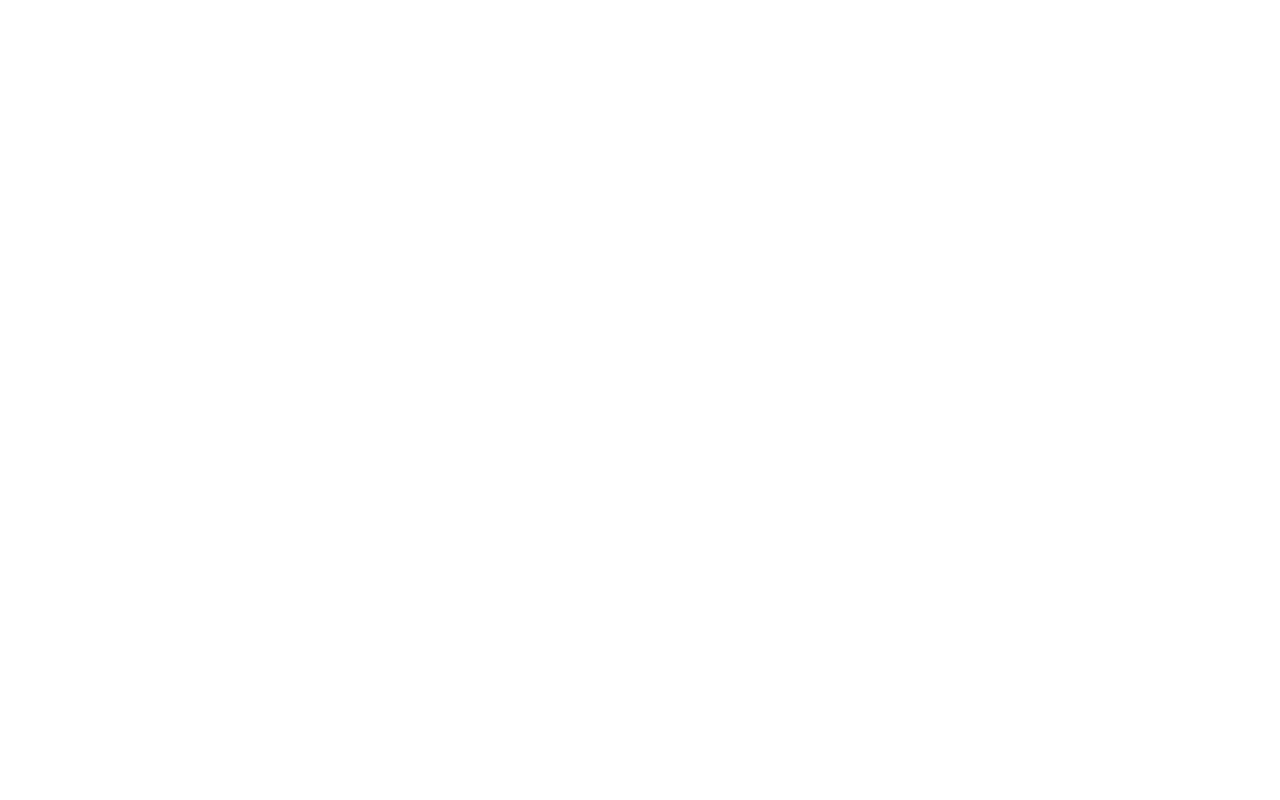
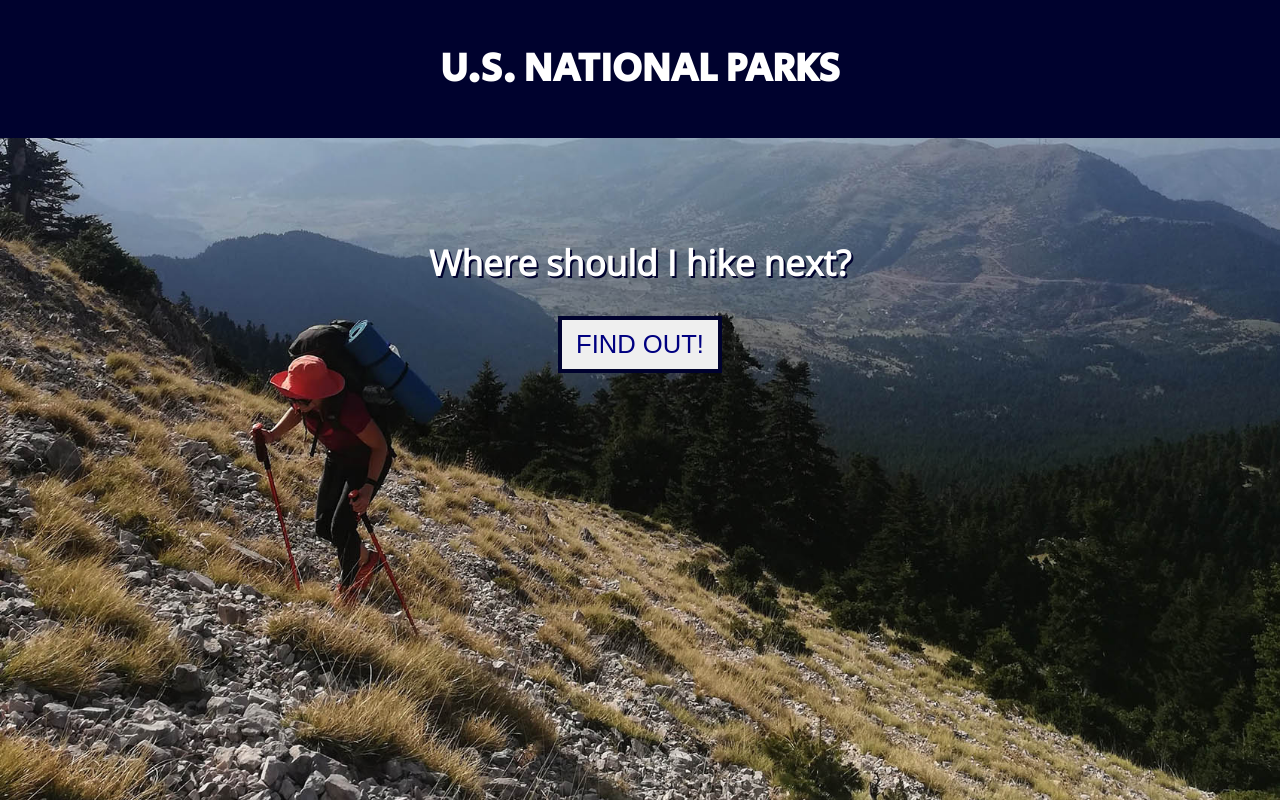
Before and after one commit to mphifer/m12-hw12-phifer-melinn, a website: page index.html in a window 1280 px wide. Drawn offline with nearby package versions, Linux system fonts and the light colour scheme.

Commit message:
add js to main.js

```diff
--- a/index.html
+++ b/index.html
@@ -5,15 +5,29 @@
 
 		<meta charset="utf-8">
 
-		<title>HW 12: Arrays</title>
+		<title>HW 12: National Parks</title>
 
 		<link type="text/css" rel="stylesheet" href="styles.css" />
 
 		<meta name="viewport" content="width=device-width, initial-scale=1">
 
+		<link rel="preconnect" href="https://fonts.gstatic.com">
+		<link href="https://fonts.googleapis.com/css2?family=Open+Sans&family=Secular+One&display=swap" rel="stylesheet">
+
 	</head>
 
 	<body>
+		<header>
+			<h1>U.S. National Parks</h1>
+		</header>
+
+		<main>
+			<section>
+				<h2>Where should I hike next?</h2>
+				<button id="click-me">Find Out!</button>
+				<div id="place"></div>
+			</section>
+		</main>
 
 	<script src="lib/main.js"></script>
 	</body>
--- a/lib/main.js
+++ b/lib/main.js
@@ -1,3 +1,34 @@
-'use strict';
+"use strict";
 
 console.log('test');
+
+var parks = ["Arcadia National Park", "Big Bend National Park", "Black Canyon National Park", "Crater Lake National Park", "Grand Canyon National Park", "Kenai Fjords National Park", "Lake Clark National Park", "Olympic National Park", "Redwood National Park", "White Sands National Park"];
+//
+// let rand_parks = Math.floor(Math.random() * 10);
+//
+// let parkRandom = parks[rand_parks];
+//
+// // const getNewItem = document.getElementById('click-me');
+// // getNewItem.addEventListener('click', myFunction);
+//
+// document.getElementById("click-me").addEventListener("click",
+//   function myFunction() {
+//     document.getElementById("place").innerHTML = parkRandom;
+//   }, false
+// );
+var randomParks = void 0;
+
+randomParks = function randomParks() {
+  var i = void 0,
+      j = void 0,
+      k = void 0;
+  for (i = parks.length - 1; i > 0; i--) {
+    j = Math.floor(Math.random() * i);
+    k = parks[i];
+    parks[i] = parks[j];
+    parks[j] = k;
+  }
+  document.getElementById("place").innerHTML = parks[0];
+};
+
+document.getElementById("click-me").addEventListener("click", randomParks);
--- a/styles.css
+++ b/styles.css
@@ -7,3 +7,49 @@
 article, aside, details, figcaption, figure, footer, header, main, nav, section, summary {
     display:block;
 }
+
+body {
+	font-family: 'Open Sans', sans-serif;
+	text-align: center;
+	background-color: #013220;
+	background-image: url(images/mountains.jpeg);
+	background-position: center;
+	background-repeat: no-repeat;
+	background-size: cover;
+}
+
+h1 {
+	font-family: 'Secular One', sans-serif;
+	font-size: 2.5rem;
+	text-transform: uppercase;
+	color: white;
+	padding: 40px 2%;
+	background-color: #00022e;
+}
+
+h2 {
+	color: white;
+	font-size: 2.2rem;
+	text-shadow: 2px 2px #00022e;
+}
+
+section {
+	padding: 100px 2%;
+}
+
+button {
+	color: navy;
+	padding: 10px 14px;
+	text-transform: uppercase;
+	border: #00022e solid 4px;
+	font-size: 1.6rem;
+	margin-top: 30px;
+}
+
+#place {
+	color: white;
+	font-family: 'Secular One', sans-serif;
+	text-transform: uppercase;
+	font-size: 2.5rem;
+	margin-top: 20px;
+}
```
Also changed, not shown: src/main.js (+39 -0 lines), README.md, images/mountains.jpeg (added).
